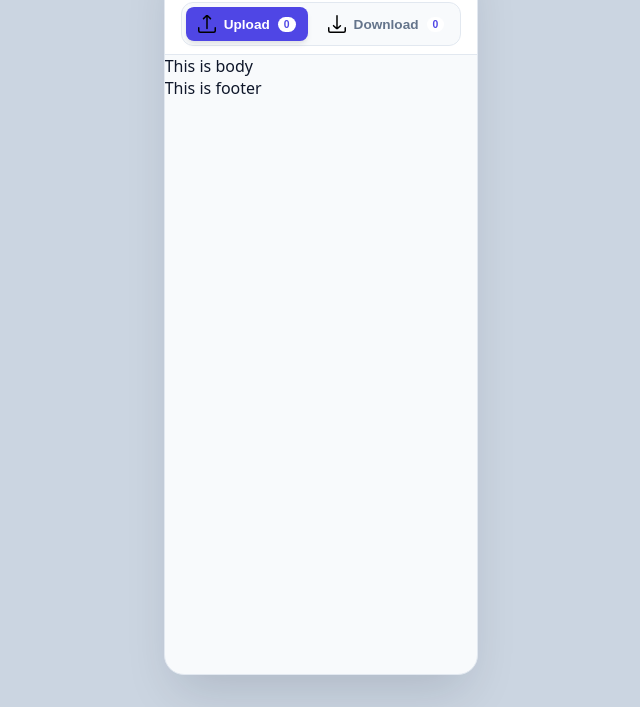
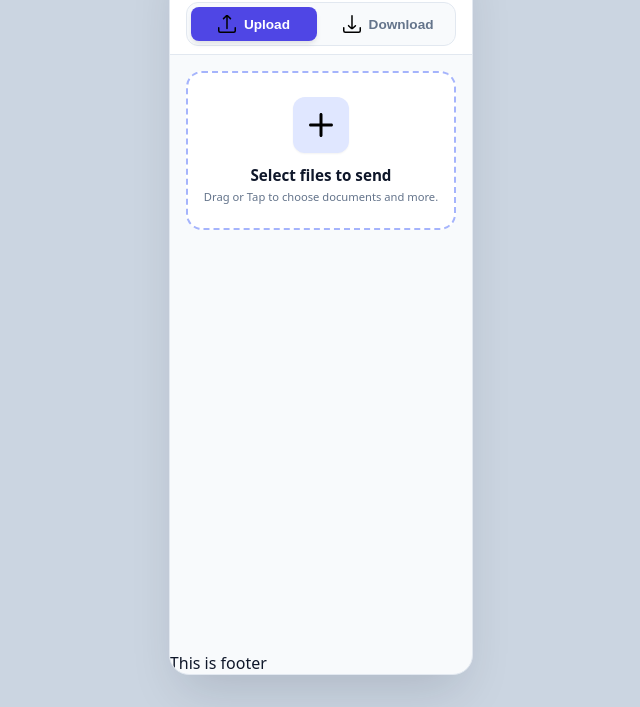
Before and after one commit to munnaMia/r8Conn, a plain HTML site: page web/index.html in a window 1280 px wide. Shown: the part 93-800 px from the top of the page, without its empty margins (319-959 px from the left). Drawn offline with Linux system fonts and the light colour scheme.

Commit message:
feat: add upload section UI

```diff
--- a/web/assets/scripts/script.js
+++ b/web/assets/scripts/script.js
@@ -1,16 +1,32 @@
 let activeTab = "upload";
+const tabUploadBtn = document.getElementById("tabUpload");
+const tabDownloadBtn = document.getElementById("tabDownload");
+const sectionUpload = document.getElementById("sectionUpload");
+const sectionDownload = document.getElementById("sectionDownload");
 
 function switchTab(tab) {
     activeTab = tab;
 
-    const tabUploadBtn = document.getElementById("tabUpload");
-    const tabDownloadBtn = document.getElementById("tabDownload");
-
     if (tab === "upload") {
         tabUploadBtn.classList.add("active");
         tabDownloadBtn.classList.remove("active");
+        sectionUpload.classList.remove("hidden");
+        sectionDownload.classList.add("hidden");
     } else {
         tabDownloadBtn.classList.add("active");
         tabUploadBtn.classList.remove("active");
+        sectionDownload.classList.remove("hidden");
+        sectionUpload.classList.add("hidden");
+
+        renderSharedFiles();
     }
 }
+
+function handleFileSelect(event) {
+    const files = Array.from(event.target.files);
+    if (files.length === 0) return;
+
+    // do something ...
+}
+
+function renderSharedFiles() {}
--- a/web/assets/styles/style.css
+++ b/web/assets/styles/style.css
@@ -101,6 +101,10 @@ body {
     .moto-title {
         font-size: 0.68rem;
     }
+}
+
+.hidden {
+    display: none !important;
 }
 
 .app-header {
@@ -219,3 +223,72 @@ body {
     background-color: #ffffff;
     color: var(--primary);
 }
+
+#sectionUpload {
+    display: flex;
+    flex-direction: column;
+    gap: 16px;
+}
+
+#fileInput {
+    display: none;
+}
+
+.app-main {
+    flex: 1;
+    overflow-y: auto;
+    padding: 16px;
+    display: flex;
+    flex-direction: column;
+    gap: 16px;
+}
+
+.drop-zone {
+    border: 2px dashed #a5b4fc;
+    border-radius: var(--radius-lg);
+    cursor: pointer;
+    padding: 24px 16px;
+    background-color: var(--bg-card);
+    text-align: center;
+    display: flex;
+    align-items: center;
+    justify-content: center;
+    flex-direction: column;
+    transition: all 0.2s ease;
+}
+
+.drop-zone:hover,
+.drop-zone.dragover {
+    border-color: var(--primary);
+    background-color: var(--primary-light);
+}
+
+.drop-icon-wrapper {
+    width: 56px;
+    height: 56px;
+    border-radius: var(--radius-md);
+    background-color: var(--primary-light);
+    margin-bottom: 12px;
+    display: flex;
+    align-items: center;
+    justify-content: center;
+    box-shadow: var(--shadow-sm);
+}
+
+.drop-title {
+    font-size: 0.95rem;
+    font-weight: 700;
+    color: var(--text-main);
+}
+
+.drop-sub {
+    font-size: 0.7rem;
+    color: var(--text-muted);
+    margin-top: 4px;
+}
+
+#sectionDownload {
+    display: flex;
+    flex-direction: column;
+    gap: 16px;
+}
--- a/web/index.html
+++ b/web/index.html
@@ -9,9 +9,8 @@
     </head>
     <body>
         <div class="app-container">
-            <!-- header  -->
+            <!-- Header Block  -->
             <header class="app-header">
-                <!-- Header Block -->
                 <div class="header-top">
                     <div class="brand-group">
                         <div class="brand-logo">
@@ -42,8 +41,28 @@
                 </div>
             </header>
 
-            <!-- main  -->
-            <main>This is body</main>
+            <!-- App Main Body  -->
+            <main class="app-main">
+                <!-- ================== UPLOAD SECTION ================== -->
+                <section id="sectionUpload">
+                    <!-- File Dropzone -->
+                    <div id="dropZone" class="drop-zone" onclick="document.getElementById('fileInput').click()">
+                        <input type="file" name="files" multiple id="fileInput" onchange="handleFileSelect(event)"/>
+
+                        <div class="drop-icon-wrapper">
+                            <img class="icon-img lg" src="assets/icons/plus.svg" alt="add files" />
+                        </div>
+
+                        <h3 class="drop-title">Select files to send</h3>
+                        <p class="drop-sub">Drag or Tap to choose documents and more.</p>
+                    </div>
+                </section>
+
+                <!-- ================== DOWNLOAD SECTION ================== -->
+                <section id="sectionDownload" class="hidden">
+                    Section download
+                </section>
+            </main>
 
             <!-- footer -->
             <footer>This is footer</footer>
```
Also changed, not shown: 1 other file.
